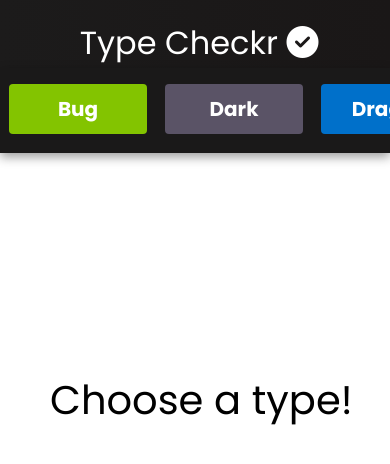
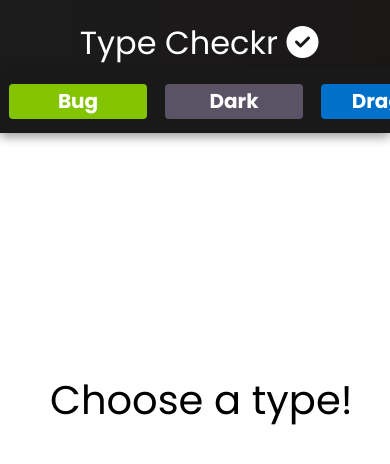
Before and after one commit to HectorDNuno/type-checker, a React (Create React App) app: page / in a window 390 px wide. Shown: the top 464 px of the page. Built offline with nearby package versions, Linux system fonts and the light colour scheme; no server answers.

Commit message:
adjusts media queries

```diff
--- a/src/components/sidebar.css
+++ b/src/components/sidebar.css
@@ -40,11 +40,15 @@
     left: 0;
     right: 0;
 
-    height: 85px;
+    height: 65px;
     width: 100%;
     box-shadow: 0 4px 10px 0 rgb(0 0 0 / 39%);
     z-index: 2;
     overflow-x: scroll;
+  }
+
+  .name-section {
+    min-height: 35px;
   }
 
   .sidebar-options {
```
